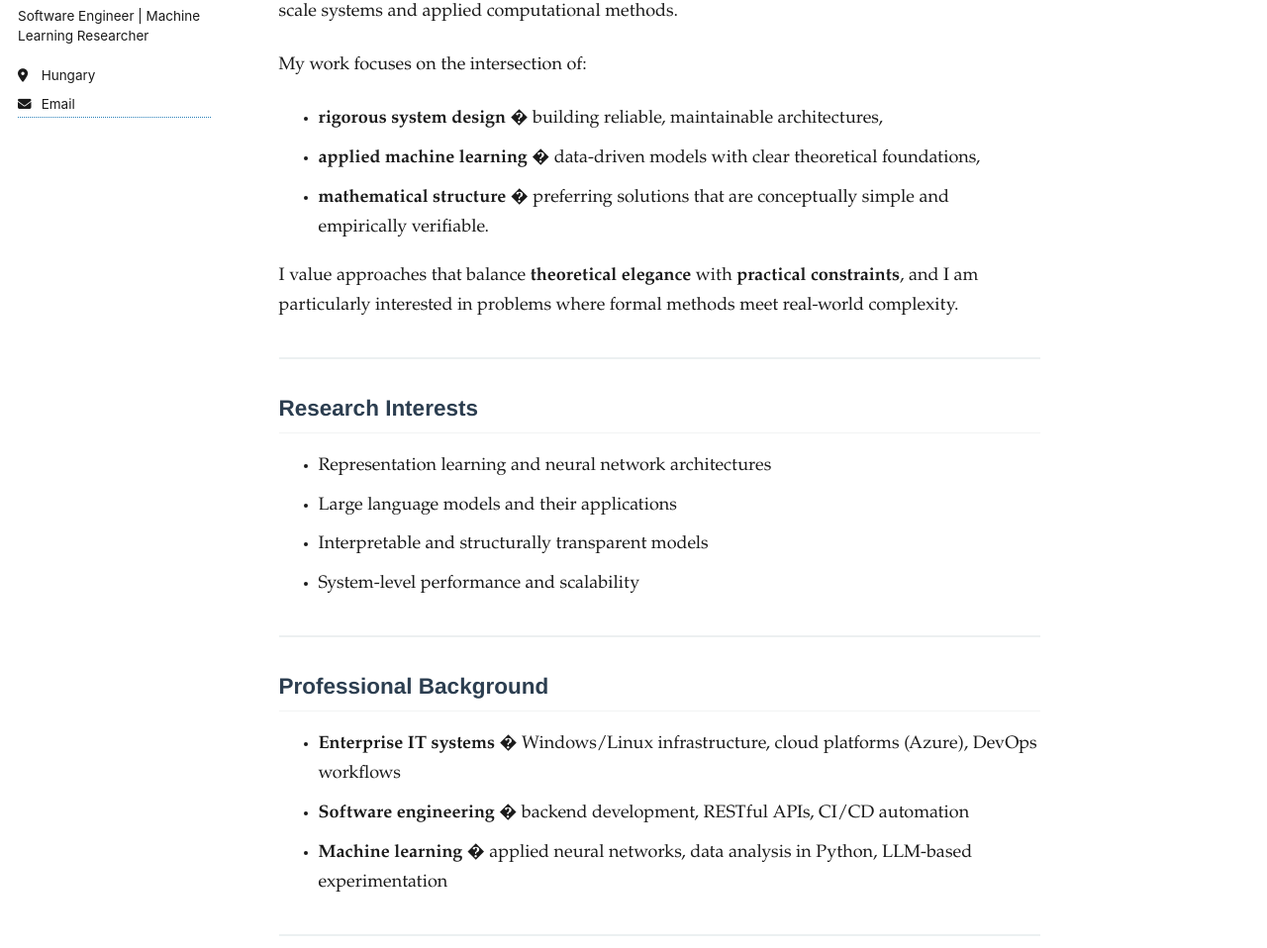
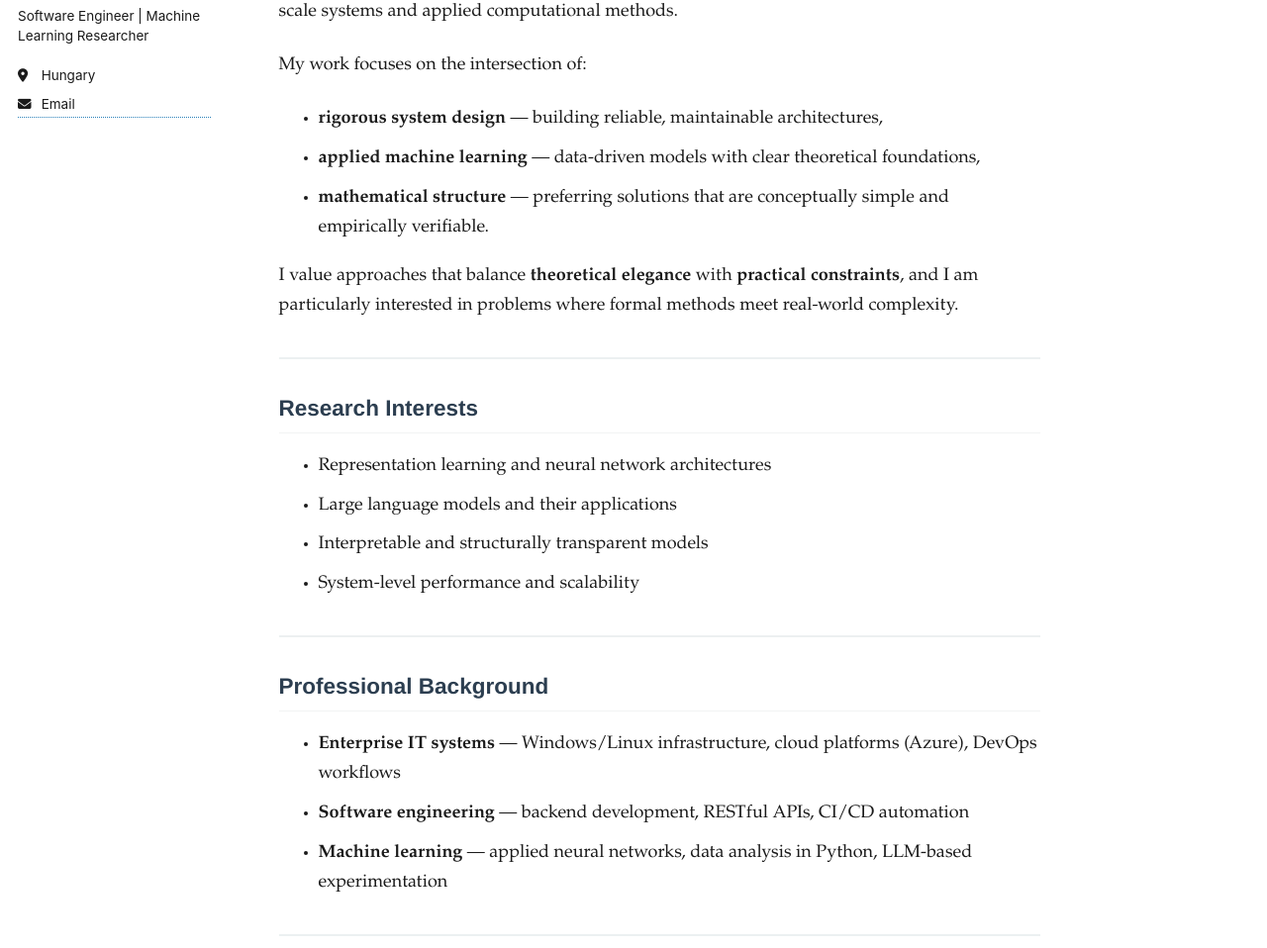
Before and after one commit to ho92ms/ho92ms.github.io, a Jekyll site: the page built from index.md, in a window 1280 px wide and 1400 px high. Shown: the part 294-1252 px from the top of the window at 99% size. Built offline with Jekyll 4.4.1, drawn with Linux system fonts in a browser that asks for light colours; a script that is not in the unit is left out.

```diff
--- a/index.md
+++ b/index.md
@@ -10,9 +10,9 @@ author_profile: true
 I am a **software engineer** and **machine learning researcher** with a background in enterprise-scale systems and applied computational methods.
 
 My work focuses on the intersection of:
-- **rigorous system design** � building reliable, maintainable architectures,
-- **applied machine learning** � data-driven models with clear theoretical foundations,
-- **mathematical structure** � preferring solutions that are conceptually simple and empirically verifiable.
+- **rigorous system design** — building reliable, maintainable architectures,
+- **applied machine learning** — data-driven models with clear theoretical foundations,
+- **mathematical structure** — preferring solutions that are conceptually simple and empirically verifiable.
 
 I value approaches that balance **theoretical elegance** with **practical constraints**, and I am particularly interested in problems where formal methods meet real-world complexity.
 
@@ -29,9 +29,9 @@ I value approaches that balance **theoretical elegance** with **practical constr
 
 ## Professional Background
 
-- **Enterprise IT systems** � Windows/Linux infrastructure, cloud platforms (Azure), DevOps workflows
-- **Software engineering** � backend development, RESTful APIs, CI/CD automation
-- **Machine learning** � applied neural networks, data analysis in Python, LLM-based experimentation
+- **Enterprise IT systems** — Windows/Linux infrastructure, cloud platforms (Azure), DevOps workflows
+- **Software engineering** — backend development, RESTful APIs, CI/CD automation
+- **Machine learning** — applied neural networks, data analysis in Python, LLM-based experimentation
 
 ---
 
@@ -44,8 +44,8 @@ I value approaches that balance **theoretical elegance** with **practical constr
 
 ## Contact
 
-?? **Email:** [neduabi@pm.me](mailto:neduabi@pm.me)
-?? **GitHub:** [github.com/ho92ms](https://github.com/ho92ms)
+📧 **Email:** [neduabi@pm.me](mailto:neduabi@pm.me)
+🔗 **GitHub:** [github.com/ho92ms](https://github.com/ho92ms)
 
 ---
 
```
